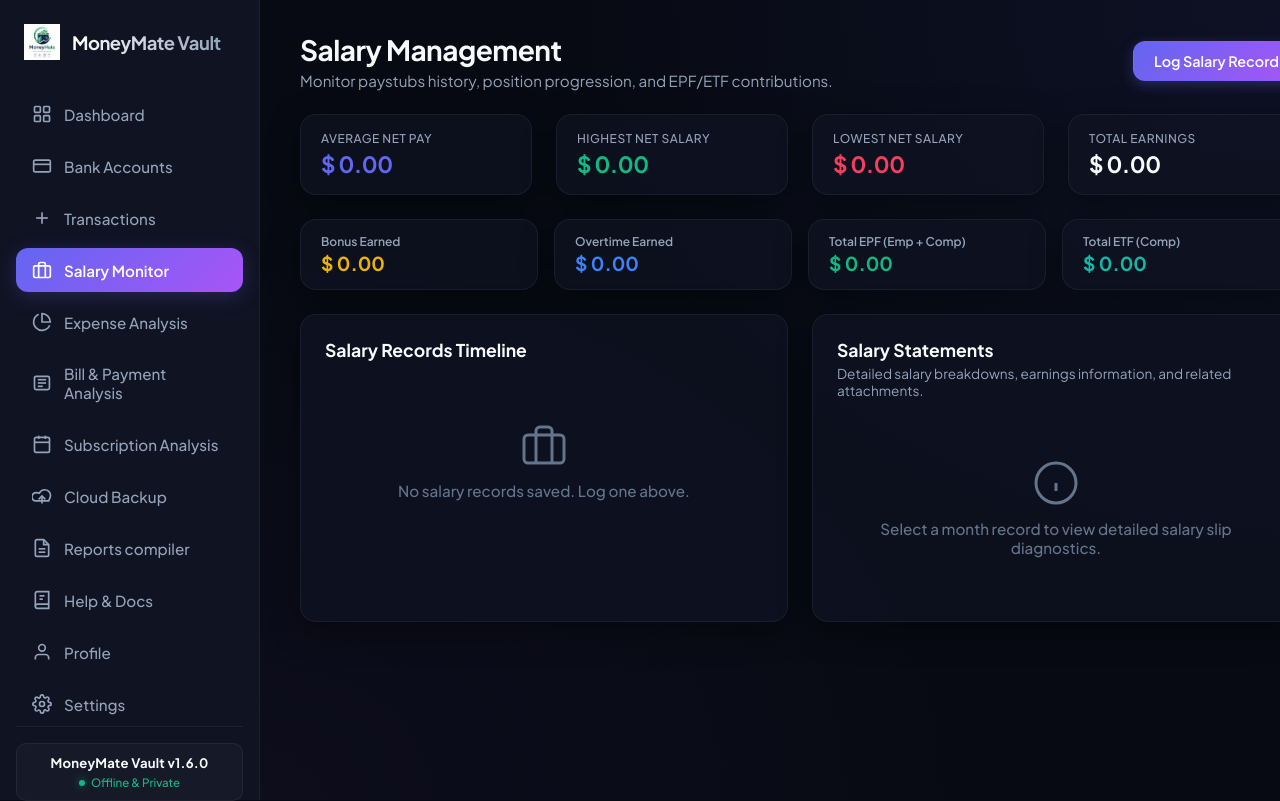
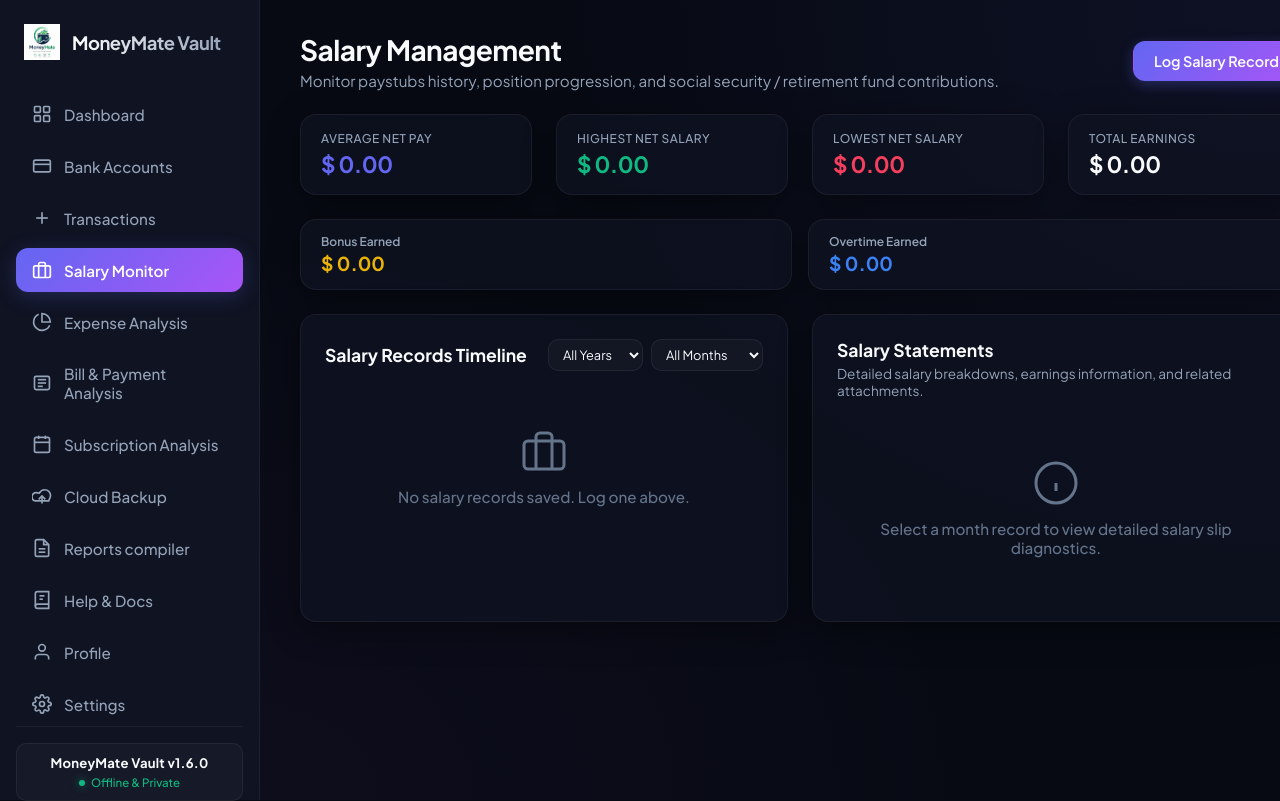
Before and after one commit to Janindu98/MoneyMate, a React (Vite) app: page / in a window 1280 px wide. Both pictures are taken after a click on the button "Salary Monitor". Built offline with nearby package versions, Linux system fonts and the light colour scheme.

Commit message:
Salary Records Timeline Filtering, Sorting & Dynamic Custom Contributions
Enhance the Salary Management module to sort records chronologically in descending order (latest on top),

replace hardcoded EPF/ETF stat cards with dynamic fund cards driven by custom contributions configured in user Profile.

```diff
--- a/src/pages/Salary/Salary.jsx
+++ b/src/pages/Salary/Salary.jsx
@@ -48,6 +48,9 @@ export default function Salary() {
   const [payslipName, setPayslipName] = useState('');
   const [salaryContributions, setSalaryContributions] = useState({});
 
+  const [filterYear, setFilterYear] = useState('all');
+  const [filterMonth, setFilterMonth] = useState('all');
+
   // Prefill states when profile/accounts change
   useEffect(() => {
     if (profile) {
@@ -67,14 +70,12 @@ export default function Salary() {
     }
   }, [profile, accounts, isModalOpen]);
 
-
-
-  // Statutory suggestion math based on Basic Salary
+  // Statutory suggestion math based on Basic Salary for custom contributions
   const handleBasicSalaryChange = (val) => {
     setBasicSalary(val);
     const basic = parseFloat(val) || 0;
 
-    // Auto-suggest values for custom contributions
+    // Auto-suggest values for custom contributions configured in user profile
     const updatedContribs = { ...salaryContributions };
     if (profile && Array.isArray(profile.contributions)) {
       profile.contributions.forEach(c => {
@@ -87,16 +88,6 @@ export default function Salary() {
       });
     }
     setSalaryContributions(updatedContribs);
-
-    if (basic > 0) {
-      setEpfEmployee((basic * 0.08).toFixed(2));
-      setEpfCompany((basic * 0.12).toFixed(2));
-      setEtfCompany((basic * 0.03).toFixed(2));
-    } else {
-      setEpfEmployee('');
-      setEpfCompany('');
-      setEtfCompany('');
-    }
   };
 
   const handlePaymentDateChange = (val) => {
@@ -324,6 +315,29 @@ export default function Salary() {
     setIsModalOpen(true);
   };
 
+  // Sort chronologically descending (latest at top, earlier at bottom)
+  const sortedSalaryHistory = [...salaryHistory].sort((a, b) => {
+    if (a.paymentDate && b.paymentDate) {
+      const diff = new Date(b.paymentDate) - new Date(a.paymentDate);
+      if (diff !== 0) return diff;
+    }
+    const yearDiff = (parseInt(b.year, 10) || 0) - (parseInt(a.year, 10) || 0);
+    if (yearDiff !== 0) return yearDiff;
+    return monthsList.indexOf(b.month) - monthsList.indexOf(a.month);
+  });
+
+  // Extract unique available years from records (sorted descending)
+  const availableYears = Array.from(
+    new Set(salaryHistory.map(s => s.year?.toString()).filter(Boolean))
+  ).sort((a, b) => (parseInt(b, 10) || 0) - (parseInt(a, 10) || 0));
+
+  // Filter records by selected Year and Month
+  const filteredSalaryHistory = sortedSalaryHistory.filter(s => {
+    const matchYear = filterYear === 'all' || s.year?.toString() === filterYear.toString();
+    const matchMonth = filterMonth === 'all' || s.month === filterMonth;
+    return matchYear && matchMonth;
+  });
+
   // --- STATS CALCULATIONS ---
   const count = salaryHistory.length;
   const netSalaries = salaryHistory.map(s => s.netSalary || 0);
@@ -336,41 +350,23 @@ export default function Salary() {
   const bonusEarned = salaryHistory.reduce((sum, s) => sum + (s.bonus || 0), 0);
   const overtimeEarned = salaryHistory.reduce((sum, s) => sum + (s.overtime || 0), 0);
 
-  const totalEPF = salaryHistory.reduce((sum, s) => {
-    if (s.contributions && s.contributions.length > 0) {
-      const epf = s.contributions.find(c => c.name.toLowerCase().includes('epf'));
-      if (epf) {
-        return sum + (epf.employeeContribution || 0) + (epf.employerContribution || 0);
+  // Set default selected salary as the most recent matching record on mount / filter change
+  useEffect(() => {
+    if (filteredSalaryHistory.length > 0) {
+      if (!selectedSalary || !filteredSalaryHistory.some(s => s.id === selectedSalary.id)) {
+        setSelectedSalary(filteredSalaryHistory[0]);
       }
+    } else {
+      setSelectedSalary(null);
     }
-    return sum + (s.epfEmployee || 0) + (s.epfCompany || 0);
-  }, 0);
-
-  const totalETF = salaryHistory.reduce((sum, s) => {
-    if (s.contributions && s.contributions.length > 0) {
-      const etf = s.contributions.find(c => c.name.toLowerCase().includes('etf'));
-      if (etf) {
-        return sum + (etf.employerContribution || 0);
-      }
-    }
-    return sum + (s.etfCompany || 0);
-  }, 0);
-
-  // Set default selected salary as the most recent record on mount
-  useEffect(() => {
-    if (salaryHistory.length > 0 && !selectedSalary) {
-      // Sort chronologically and set most recent
-      const sorted = [...salaryHistory].sort((a, b) => new Date(b.paymentDate) - new Date(a.paymentDate));
-      setSelectedSalary(sorted[0]);
-    }
-  }, [salaryHistory, selectedSalary]);
+  }, [salaryHistory, filterYear, filterMonth]);
 
   return (
     <div className="page active">
       <div className="page-header">
         <div className="header-title">
           <h1>Salary Management</h1>
-          <p>Monitor paystubs history, position progression, and EPF/ETF contributions.</p>
+          <p>Monitor paystubs history, position progression, and social security / retirement fund contributions.</p>
         </div>
         <div className="header-actions">
           <button className="btn btn-primary" onClick={() => {
@@ -454,23 +450,59 @@ export default function Salary() {
           <div style={{ color: 'var(--text-secondary)', fontSize: '0.75rem', fontWeight: 600 }}>Overtime Earned</div>
           <div style={{ fontSize: '1.2rem', fontWeight: 700, color: '#3b82f6', marginTop: '2px' }}>{formatCurrency(overtimeEarned, settings.currency)}</div>
         </div>
-        <div className="panel" style={{ padding: '14px 20px' }}>
-          <div style={{ color: 'var(--text-secondary)', fontSize: '0.75rem', fontWeight: 600 }}>Total EPF (Emp + Comp)</div>
-          <div style={{ fontSize: '1.2rem', fontWeight: 700, color: '#10b981', marginTop: '2px' }}>{formatCurrency(totalEPF, settings.currency)}</div>
+        {profile?.contributions && Array.isArray(profile.contributions) && profile.contributions.map(c => {
+          const totalForContrib = salaryHistory.reduce((sum, s) => {
+            if (s.contributions && Array.isArray(s.contributions)) {
+              const match = s.contributions.find(sc => sc.id === c.id || (sc.name && sc.name.toLowerCase() === c.name.toLowerCase()));
+              if (match) {
+                return sum + (match.employeeContribution || 0) + (match.employerContribution || 0);
+              }
+            }
+            return sum;
+          }, 0);
+          return (
+            <div key={c.id} className="panel" style={{ padding: '14px 20px' }}>
+              <div style={{ color: 'var(--text-secondary)', fontSize: '0.75rem', fontWeight: 600 }}>Total {c.name} (Emp + Comp)</div>
+              <div style={{ fontSize: '1.2rem', fontWeight: 700, color: '#10b981', marginTop: '2px' }}>{formatCurrency(totalForContrib, settings.currency)}</div>
             </div>
-        <div className="panel" style={{ padding: '14px 20px' }}>
-          <div style={{ color: 'var(--text-secondary)', fontSize: '0.75rem', fontWeight: 600 }}>Total ETF (Comp)</div>
-          <div style={{ fontSize: '1.2rem', fontWeight: 700, color: '#14b8a6', marginTop: '2px' }}>{formatCurrency(totalETF, settings.currency)}</div>
-        </div>
+          );
+        })}
       </div>
 
       {/* Split view: list of records on left, detailed pay stub on right */}
       <div className="salary-dashboard">
         {/* Left Column: timeline history list */}
         <div className="panel">
-          <h2 style={{ fontSize: '1.1rem', fontWeight: 700, marginBottom: '20px' }}>Salary Records Timeline</h2>
+          <div style={{ display: 'flex', justifyContent: 'space-between', alignItems: 'center', marginBottom: '16px', flexWrap: 'wrap', gap: '10px' }}>
+            <h2 style={{ fontSize: '1.1rem', fontWeight: 700, margin: 0 }}>Salary Records Timeline</h2>
+            <div style={{ display: 'flex', gap: '8px', alignItems: 'center' }}>
+              <select
+                className="input-ctrl filter-select"
+                value={filterYear}
+                onChange={(e) => setFilterYear(e.target.value)}
+                style={{ padding: '6px 10px', fontSize: '0.8rem', width: 'auto', minWidth: '95px' }}
+              >
+                <option value="all">All Years</option>
+                {availableYears.map(y => (
+                  <option key={y} value={y}>{y}</option>
+                ))}
+              </select>
+              <select
+                className="input-ctrl filter-select"
+                value={filterMonth}
+                onChange={(e) => setFilterMonth(e.target.value)}
+                style={{ padding: '6px 10px', fontSize: '0.8rem', width: 'auto', minWidth: '105px' }}
+              >
+                <option value="all">All Months</option>
+                {monthsList.map(m => (
+                  <option key={m} value={m}>{m}</option>
+                ))}
+              </select>
+            </div>
+          </div>
+
           <div className="salary-timeline">
-            {salaryHistory.map(pay => (
+            {filteredSalaryHistory.map(pay => (
               <div
                 key={pay.id}
                 className={`salary-event-card ${selectedSalary?.id === pay.id ? 'active' : ''}`}
@@ -490,10 +522,12 @@ export default function Salary() {
               </div>
             ))}
 
-            {salaryHistory.length === 0 && (
+            {filteredSalaryHistory.length === 0 && (
               <div className="empty-state">
                 <svg viewBox="0 0 24 24" width="48" height="48" stroke="currentColor" fill="none" strokeWidth="1.5"><rect x="2" y="7" width="20" height="14" rx="2"/><path d="M16 21V5a2 2 0 0 0-2-2h-4a2 2 0 0 0-2 2v16"/></svg>
-                <div className="empty-state-text">No salary records saved. Log one above.</div>
+                <div className="empty-state-text">
+                  {salaryHistory.length === 0 ? "No salary records saved. Log one above." : "No salary records match the selected Year and Month."}
+                </div>
               </div>
             )}
           </div>
@@ -559,7 +593,7 @@ export default function Salary() {
               <div style={{ marginBottom: '16px' }}>
                 <h3 style={{ fontSize: '0.85rem', color: 'var(--text-muted)', textTransform: 'uppercase', marginBottom: '8px' }}>Deductions</h3>
 
-                {selectedSalary.contributions && selectedSalary.contributions.length > 0 ? (
+                {selectedSalary.contributions && selectedSalary.contributions.length > 0 && (
                   selectedSalary.contributions.map(c => (
                     c.employeeContribution > 0 && (
                       <div key={c.id} className="deduction-item">
@@ -568,15 +602,6 @@ export default function Salary() {
                       </div>
                     )
                   ))
-                ) : (
-                  <>
-                    {selectedSalary.epfEmployee > 0 && (
-                      <div className="deduction-item">
-                        <span className="deduction-label">EPF Employee (8%)</span>
-                        <span className="deduction-val">{formatCurrency(selectedSalary.epfEmployee, settings.currency)}</span>
-                      </div>
-                    )}
-                  </>
                 )}
 
                 <div className="deduction-item">
@@ -594,35 +619,18 @@ export default function Salary() {
               </div>
 
               {/* Company statutory contributions (informational) */}
-              {((selectedSalary.contributions && selectedSalary.contributions.some(c => c.employerContribution > 0)) || selectedSalary.epfCompany > 0 || selectedSalary.etfCompany > 0) ? (
+              {(selectedSalary.contributions && selectedSalary.contributions.some(c => c.employerContribution > 0)) ? (
                 <div style={{ background: 'rgba(255, 255, 255, 0.02)', border: '1px dashed var(--border-color)', borderRadius: '8px', padding: '12px', marginBottom: '16px' }}>
                   <div style={{ fontSize: '0.75rem', color: 'var(--text-muted)', fontWeight: 700, textTransform: 'uppercase', marginBottom: '6px' }}>Company Statutory Contributions</div>
                   <div style={{ display: 'flex', flexDirection: 'column', gap: '4px', fontSize: '0.8rem' }}>
-                    {selectedSalary.contributions && selectedSalary.contributions.length > 0 ? (
-                      selectedSalary.contributions.map(c => (
+                    {selectedSalary.contributions.map(c => (
                       c.employerContribution > 0 && (
                         <div key={c.id} style={{ display: 'flex', justifyContent: 'space-between' }}>
                           <span>{c.name} Employer ({c.employerRate}%):</span>
                           <strong>{formatCurrency(c.employerContribution, settings.currency)}</strong>
                         </div>
                       )
-                      ))
-                    ) : (
-                      <>
-                        {selectedSalary.epfCompany > 0 && (
-                          <div style={{ display: 'flex', justifyContent: 'space-between' }}>
-                            <span>Employer EPF (12%):</span>
-                            <strong>{formatCurrency(selectedSalary.epfCompany, settings.currency)}</strong>
-                          </div>
-                        )}
-                        {selectedSalary.etfCompany > 0 && (
-                          <div style={{ display: 'flex', justifyContent: 'space-between' }}>
-                            <span>Employer ETF (3%):</span>
-                            <strong>{formatCurrency(selectedSalary.etfCompany, settings.currency)}</strong>
-                          </div>
-                        )}
-                      </>
-                    )}
+                    ))}
                   </div>
                 </div>
               ) : null}
```
Also changed, not shown: src/pages/BankAccounts/BankAccounts.jsx (+1 -10 lines), src/pages/Transactions/Transactions.jsx (+1 -22 lines). Lines whose indentation alone changed are shown as unchanged.
